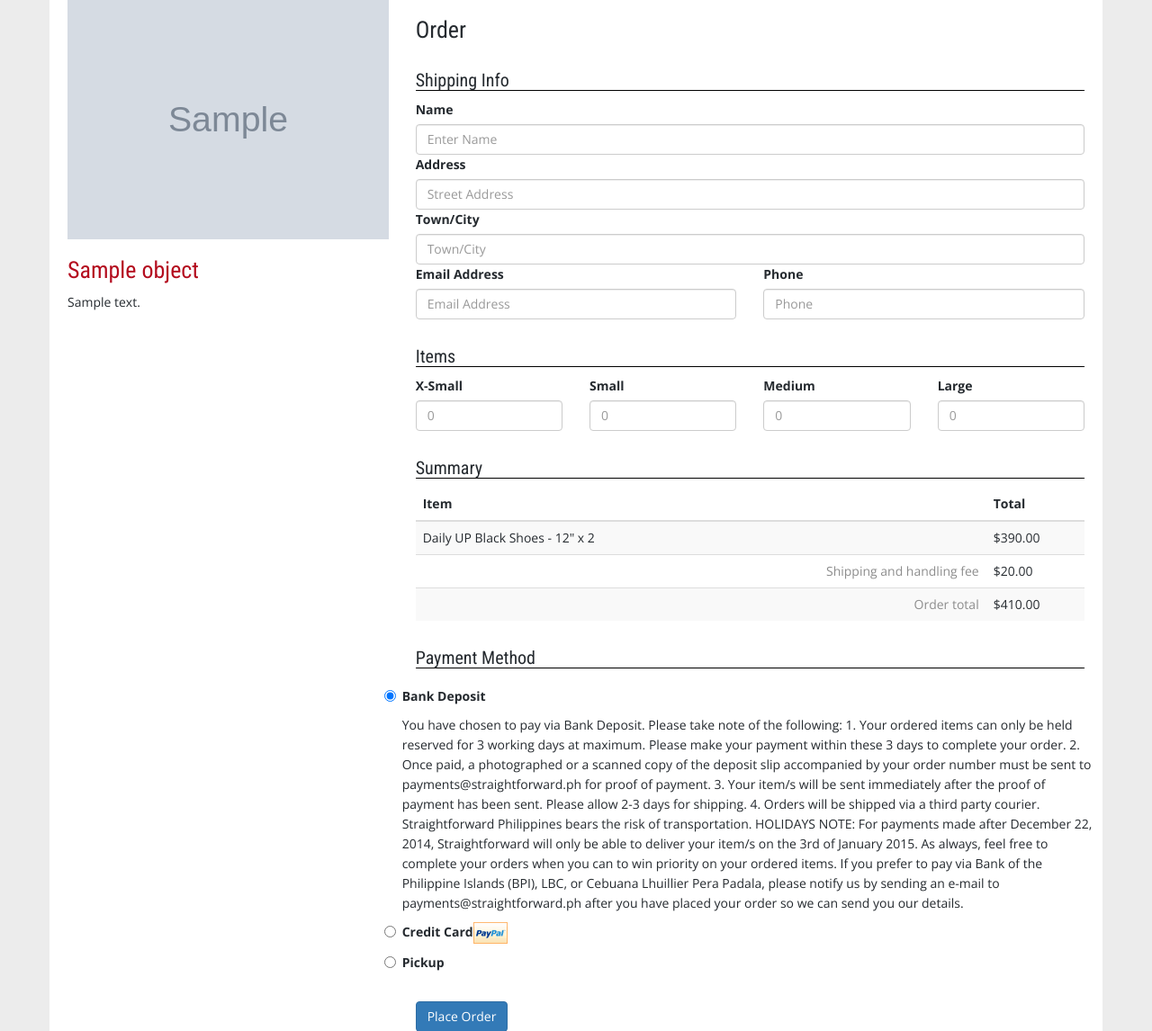
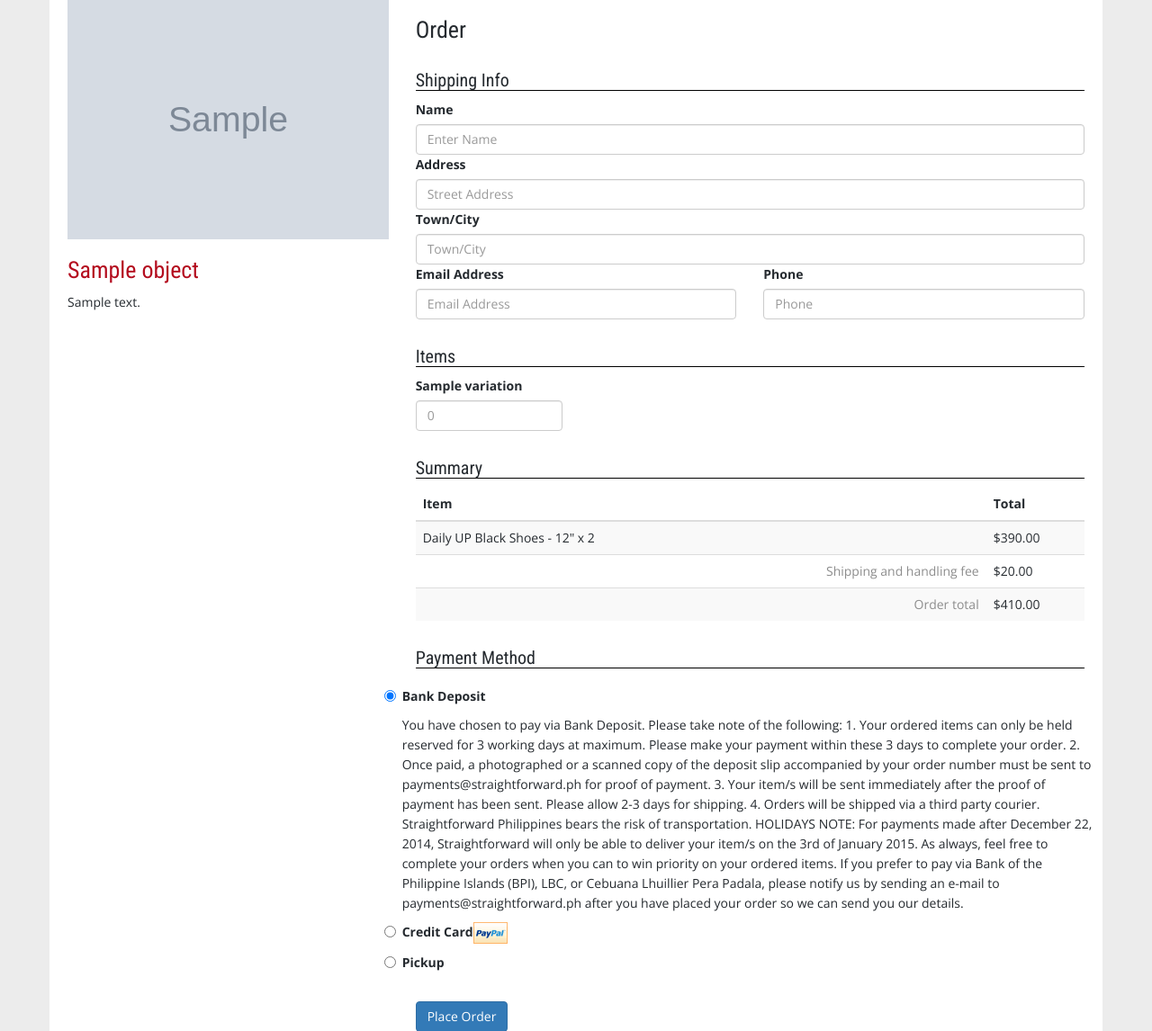
Before and after one commit to rbwong/oblationnation, a Django app: template oblation nation/templates/product.html in a window 1280 px wide. Shown: the part 264-1410 px from the top of the page at 90% size. Run offline with Django 3.2, Linux system fonts and the light colour scheme; the template is opened without the code that fills it: most values are stand-ins (such as "Sample title", 1, 10 or a date in 2020); grey boxes marked "Sample" are stand-in pictures.

Commit message:
added procfile

```diff
--- a/oblation nation/oblation/views.py
+++ b/oblation nation/oblation/views.py
@@ -2,7 +2,7 @@ from django.shortcuts import get_object_or_404
 from django.core.urlresolvers import reverse_lazy
 from django.views.generic import ListView, DetailView
 from django.views.generic.edit import CreateView, UpdateView, DeleteView
-from .models import Slide, Banner, Category, Item
+from .models import Slide, Banner, Category, Variation, Item
 
 
 class IndexView(ListView):
@@ -40,4 +40,5 @@ class ProductView(DetailView):
     def get_context_data(self, **kwargs):
         context = super(ProductView, self).get_context_data(**kwargs)
         context['categories'] = Category.objects.all()
+        context['variations'] = self.object.variations.all()
         return context
--- a/oblation nation/templates/product.html
+++ b/oblation nation/templates/product.html
@@ -44,7 +44,7 @@
                         <input type="text" class="form-control" placeholder="Email Address">
                       </div>
                     </div>
-                </div><!-- /.col-lg-6 -->
+                </div>
                 <div class="col-lg-6">
                     <div class="control-group">
                       <label>Phone</label>
@@ -52,42 +52,20 @@
                         <input type="text" class="form-control" placeholder="Phone">
                       </div>
                     </div>
-                </div><!-- /.col-lg-6 -->
+                </div>
             </div><!-- /.row -->
             <h4>Items</h4>
             <div class="row">
+                {% for variation in variations %}
                     <div class="col-lg-3">
                         <div class="control-group">
-                      <label>X-Small</label>
+                          <label>{{ variation.name }}</label>
                           <div class="controls">
                             <input type="text" class="form-control" placeholder="0">
                           </div>
                         </div>
-                </div><!-- /.col-lg-6 -->
-                <div class="col-lg-3">
-                    <div class="control-group">
-                      <label>Small</label>
-                      <div class="controls">
-                        <input type="text" class="form-control" placeholder="0">
                     </div>
-                    </div>
-                </div><!-- /.col-lg-6 -->
-                <div class="col-lg-3">
-                    <div class="control-group">
-                      <label>Medium</label>
-                      <div class="controls">
-                        <input type="text" class="form-control" placeholder="0">
-                      </div>
-                    </div>
-                </div><!-- /.col-lg-6 -->
-                <div class="col-lg-3">
-                    <div class="control-group">
-                      <label>Large</label>
-                      <div class="controls">
-                        <input type="text" class="form-control" placeholder="0">
-                      </div>
-                    </div>
-                </div><!-- /.col-lg-6 -->
+                {% endfor %}
             </div><!-- /.row -->
             <h4>Summary</h4>
             <div clas="row">
--- a/oblation nation/templates/shared/menu.html
+++ b/oblation nation/templates/shared/menu.html
@@ -20,7 +20,7 @@
                             <ul class="dropdown-menu" role="menu">
                                 {% for category2 in categories %}
                                     {% if category2.parent == category %}
-                                        <li><a tabindex="-1" href="{{ category2.slug }}">{{ category2.name }}</a></li>
+                                        <li><a tabindex="-1" href="/{{ category2.slug }}">{{ category2.name }}</a></li>
                                     {% endif %}
                                 {% endfor %}
                             </ul>
```
Also changed, not shown: oblation nation/oblation/admin.py (+11 -1 lines), oblation nation/oblation/models.py (+9 -0 lines), oblation nation/oblation/migrations/0008_auto_20150127_2141.py (added), 1 other file. Lines whose indentation alone changed are shown as unchanged.
